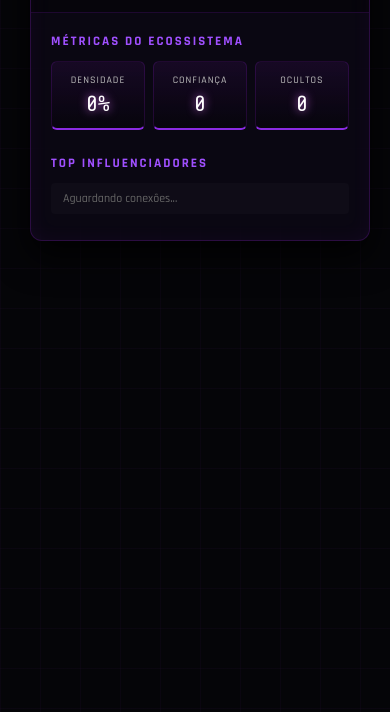
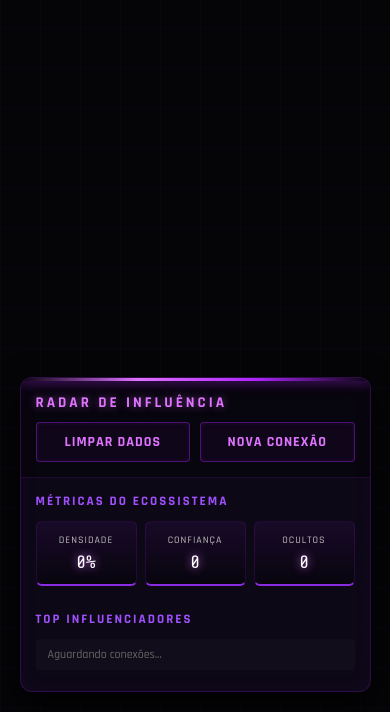
Before and after one commit to Eveli-lima/visualizador-grafos, a website: page public/index.html in a window 390 px wide. Shown: the part 132-844 px from the top of the page. Drawn offline with nearby package versions, Linux system fonts and the light colour scheme; no server answers.

Commit message:
ajuste mobile

```diff
--- a/public/css/style.css
+++ b/public/css/style.css
@@ -206,3 +206,44 @@ button:hover {
     0% { filter: none; stroke: #8a2be2; }
     100% { stroke: #df73ff; filter: drop-shadow(0 0 4px #df73ff); }
 }
+/* === RESPONSIVIDADE MOBILE (Libertar a Teia) === */
+@media (max-width: 768px) {
+    .hud-container {
+        width: 90%;
+        left: 5%;
+        top: auto;
+        bottom: 20px;
+        max-height: 40vh; /* O painel ocupa no máximo 40% da altura do telemóvel */
+        overflow-y: auto; /* Ativa uma rolagem interna se a lista for longa */
+        background: rgba(15, 10, 25, 0.85); /* Fundo ligeiramente mais sólido no telemóvel */
+    }
+
+    .hud-header {
+        padding: 15px;
+    }
+
+    .hud-header h2 {
+        font-size: 15px;
+        margin-bottom: 10px;
+    }
+
+    .hud-body {
+        padding: 15px;
+    }
+
+    .metrica-valor {
+        font-size: 18px; /* Reduz ligeiramente os números das métricas */
+    }
+}
+
+/* Estilizar a barra de scroll do painel para combinar com o tema Neon */
+.hud-container::-webkit-scrollbar {
+    width: 4px;
+}
+.hud-container::-webkit-scrollbar-track {
+    background: transparent;
+}
+.hud-container::-webkit-scrollbar-thumb {
+    background: rgba(176, 38, 255, 0.5);
+    border-radius: 10px;
+}
```
